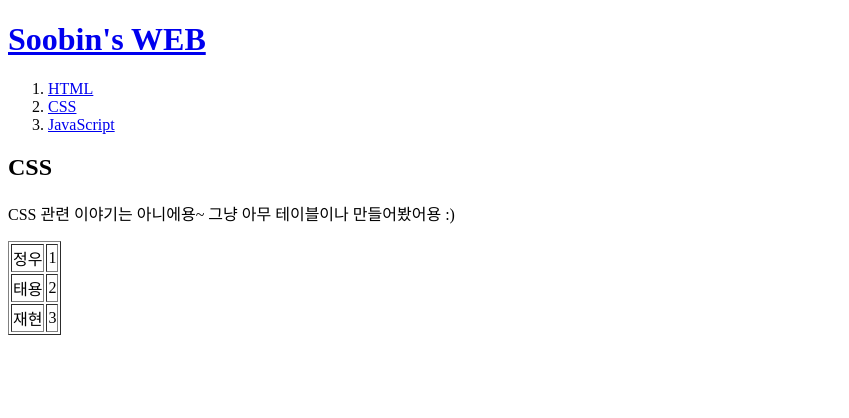
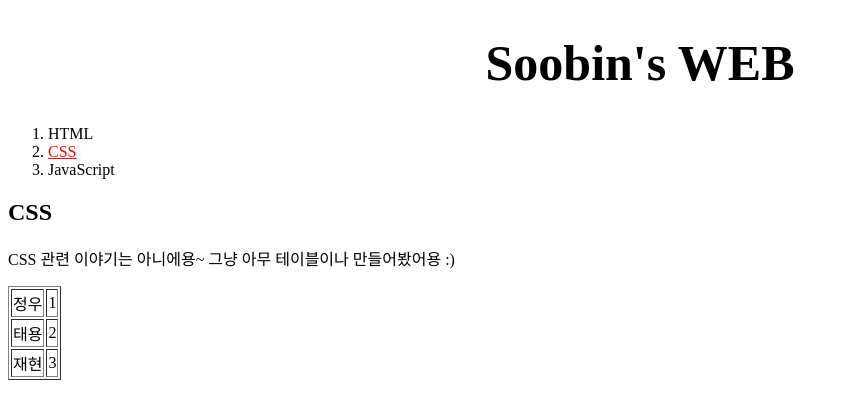
Before and after one commit to Soooobiniya/WEB_CSS, a plain HTML site: page 2.html in a window 1280 px wide. Shown: the whole page, without its empty margins (0-849 px from the left). Drawn offline with Linux system fonts and the light colour scheme.

Commit message:
Add files via upload
생활코딩 CSS 강의 수강 및 실습

```diff
--- a/2.html
+++ b/2.html
@@ -3,13 +3,23 @@
 <head>
     <title>Soobin's WEB1 - css</title>
     <meta charset="utf-8">
+    <style>
+        a {
+            color:black;
+            text-decoration:none;
+        }
+        h1 {
+            font-size:50px;
+            text-align:center;
+        }
+    </style>
 </head>
 
 <body>
     <h1><a href="index.html">Soobin's WEB</a></h1>
     <ol>
         <li><a href="1.html">HTML</a></li>
-        <li><a href="2.html">CSS</a></li>
+        <li><a href="2.html" style="color:red; text-decoration: underline;">CSS</a></li>
         <li><a href="3.html">JavaScript</a></li>
     </ol>
     <h2>CSS</h2>
```
